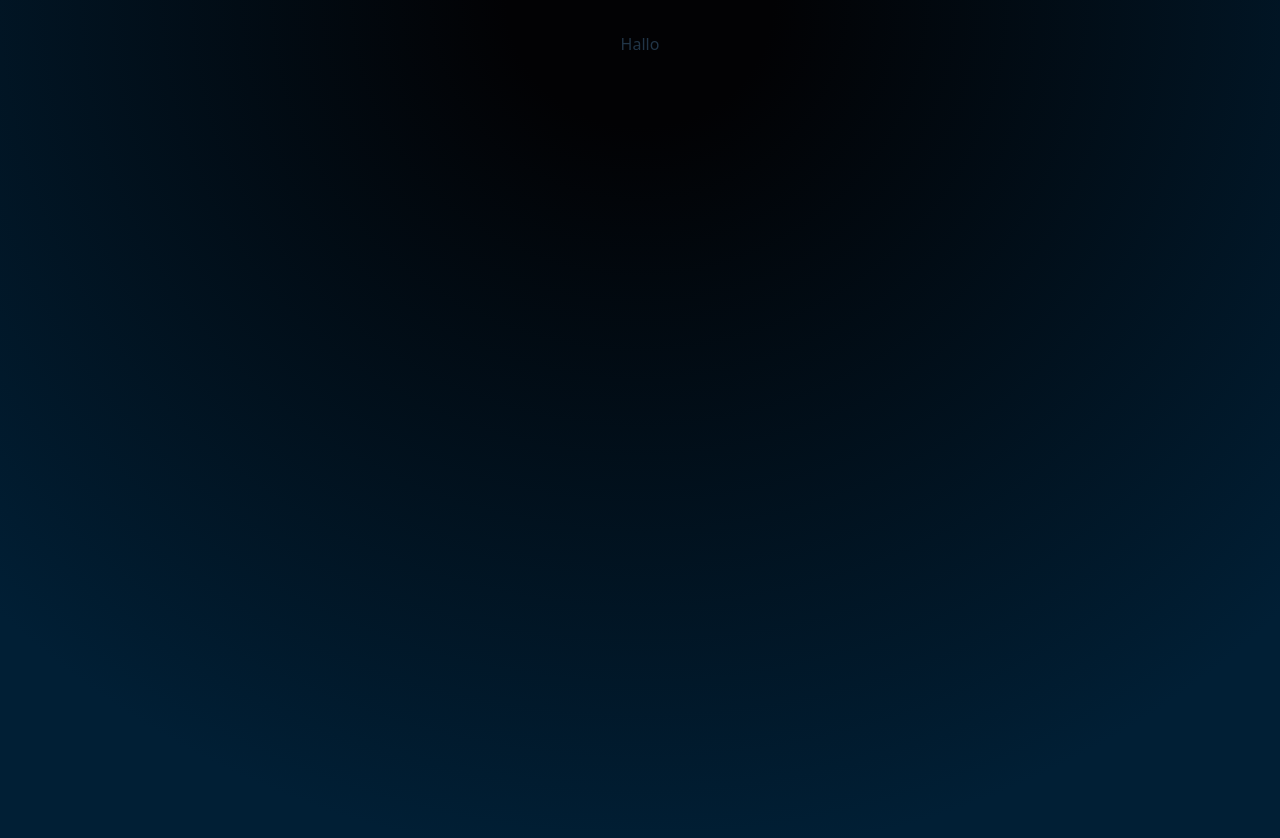
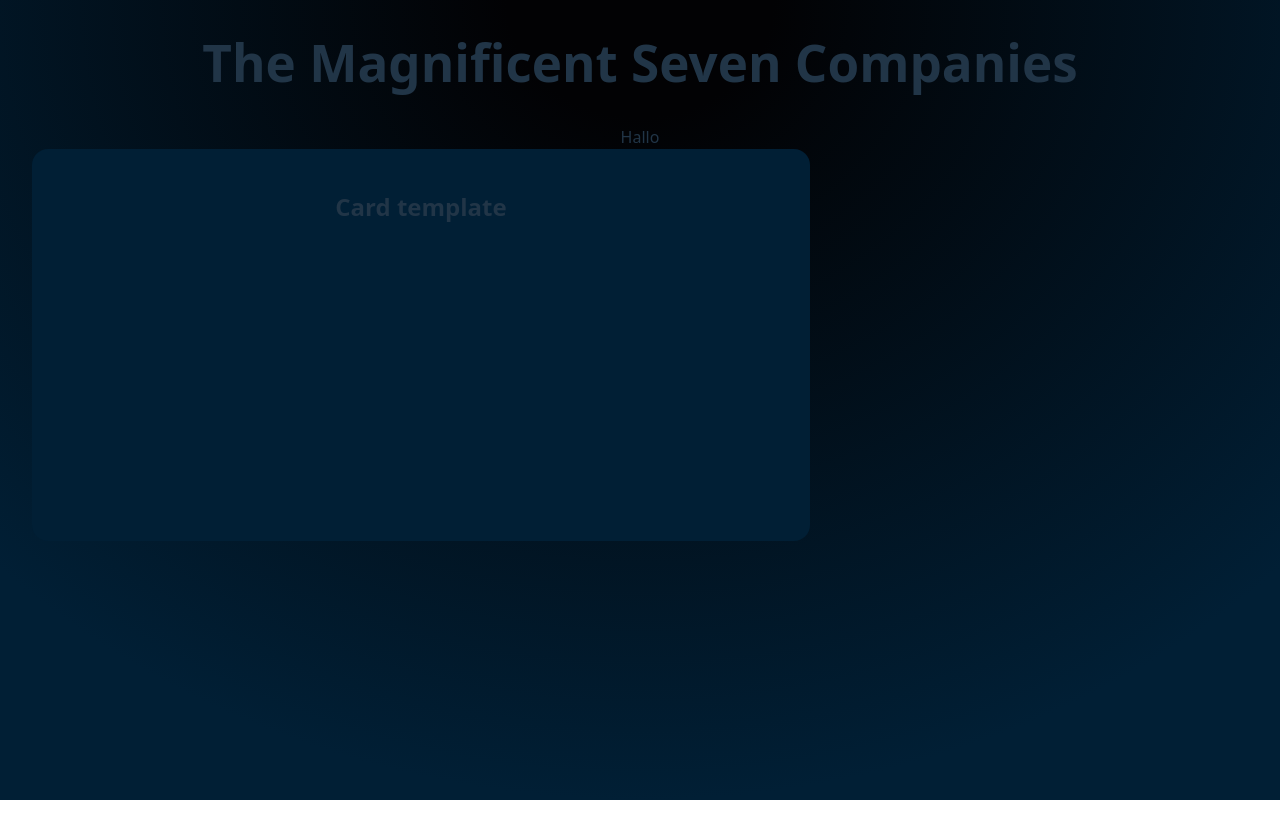
Before and after one commit to Michelle-bit-web/magnificent-seven, a Vue app: page / in a window 1280 px wide. Shown: the top 838 px of the page. Built offline with nearby package versions, Linux system fonts and the light colour scheme.

Commit message:
header and card component created

```diff
--- a/src/App.vue
+++ b/src/App.vue
@@ -1,14 +1,16 @@
 <script setup>
-
+import Card from './components/Card.vue';
+import Header from './components/Header.vue';
 </script>
 
 <template>
-  <div>Hallo</div>
+  <Header />
+  <main>Hallo</main>
+  <Card />
 </template>
 
 <style>
 #app {
-  background: radial-gradient(71.11% 100% at 50% 0%, #020204 14.6%, #011F35 100%);
   width: 100%;
   max-width: 1440px;
   height: 100dvh;
--- /dev/null
+++ b/src/components/Card.vue
@@ -0,0 +1,22 @@
+<template>
+  <div class="card">
+    <h2>Card template</h2>
+  </div>
+</template>
+
+<script>
+export default {
+  name: 'Card'
+}
+</script>
+
+<style  scoped>
+.card {
+  width: 714px;
+  height: 352px;
+  gap: 20px;
+  border-radius: 16px;
+  padding: 20px 32px;
+  background: rgba(1, 31, 53, 1);
+}
+</style>
--- /dev/null
+++ b/src/components/Header.vue
@@ -0,0 +1,15 @@
+<template>
+  <header>
+    <h1>The Magnificent Seven Companies</h1>
+  </header>
+</template>
+
+<script>
+export default {
+  name: 'Header',
+}
+</script>
+
+<style scoped>
+
+</style>
--- a/src/style.css
+++ b/src/style.css
@@ -18,6 +18,7 @@ a {
     color: #646cff;
     text-decoration: inherit;
 }
+
 a:hover {
     color: #535bf2;
 }
@@ -28,6 +29,9 @@ body {
     place-items: center;
     min-width: 320px;
     min-height: 100vh;
+    width: 100%;
+    height: 100dvh;
+    background: radial-gradient(71.11% 100% at 50% 0%, #020204 14.6%, #011F35 100%);
 }
 
 h1 {
@@ -46,9 +50,11 @@ button {
     cursor: pointer;
     transition: border-color 0.25s;
 }
+
 button:hover {
     border-color: #646cff;
 }
+
 button:focus,
 button:focus-visible {
     outline: 4px auto -webkit-focus-ring-color;
@@ -70,9 +76,11 @@ button:focus-visible {
         color: #213547;
         background-color: #ffffff;
     }
+
     a:hover {
         color: #747bff;
     }
+
     button {
         background-color: #f9f9f9;
     }
```
Lines whose indentation alone changed are shown as unchanged.
